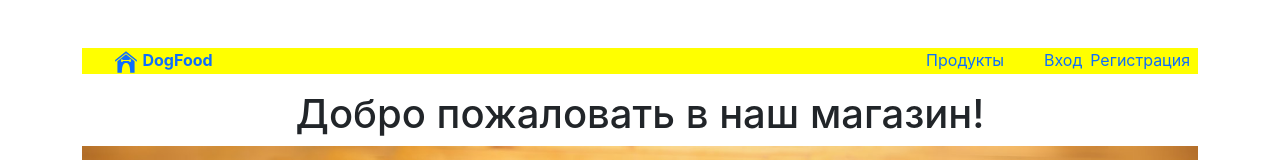
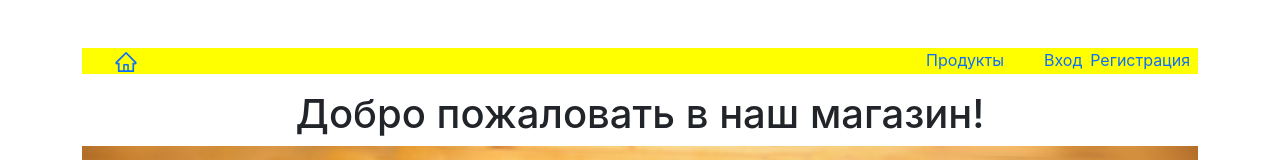
Before and after one commit to lev33/dogfood, a React (Create React App) app: page / in a window 1280 px wide. Shown: the top 160 px of the page. Built offline with nearby package versions, Linux system fonts and the light colour scheme.

Commit message:
add icons

```diff
--- a/src/components/Header/Header.jsx
+++ b/src/components/Header/Header.jsx
@@ -1,6 +1,7 @@
 import classNames from 'classnames';
-import { AiOutlineHeart, AiOutlineShoppingCart } from 'react-icons/ai';
-import { GiDogHouse } from 'react-icons/gi';
+import {
+  AiOutlineFileAdd, AiOutlineHeart, AiOutlineHome, AiOutlineInfoCircle, AiOutlineShoppingCart,
+} from 'react-icons/ai';
 import { RxExit } from 'react-icons/rx';
 import { useDispatch, useSelector } from 'react-redux';
 import { Link, NavLink } from 'react-router-dom';
@@ -27,9 +28,7 @@ export function Header() {
         <ul className={headerStyles.headerMenu}>
           <li>
             <Link to="/">
-              <GiDogHouse size={24} />
-              {' '}
-              <b>DogFood</b>
+              <AiOutlineHome size={24} />
             </Link>
           </li>
           <li>
@@ -68,7 +67,7 @@ export function Header() {
               className={({ isActive }) => classNames({ [headerStyles.activeLink]: isActive })}
               to="/user"
             >
-              Профиль
+              <AiOutlineInfoCircle size={24} />
             </NavLink>
             )}
           </li>
@@ -78,7 +77,7 @@ export function Header() {
               className={({ isActive }) => classNames({ [headerStyles.activeLink]: isActive })}
               to="/add"
             >
-              Добавить
+              <AiOutlineFileAdd size={24} />
             </NavLink>
             )}
           </li>
```
